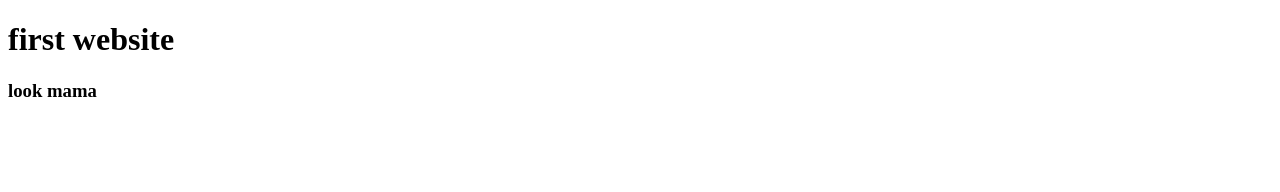
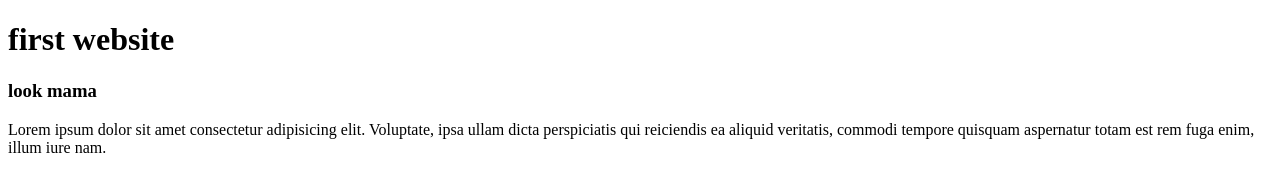
Before and after one commit to NiloyKN/My-first-website, a plain HTML site: page index.html in a window 1280 px wide. Drawn offline with Linux system fonts and the light colour scheme.

Commit message:
first commit

```diff
--- a/index.html
+++ b/index.html
@@ -9,5 +9,10 @@
 <body>
     <h1>first website</h1>
     <h3>look mama</h3>
+    <div>
+        <p>Lorem ipsum dolor sit amet consectetur adipisicing elit. Voluptate,
+            ipsa ullam dicta perspiciatis qui reiciendis ea aliquid veritatis,
+             commodi tempore quisquam aspernatur totam est rem fuga enim, illum iure nam.</p>
+    </div>
 </body>
 </html>
```
